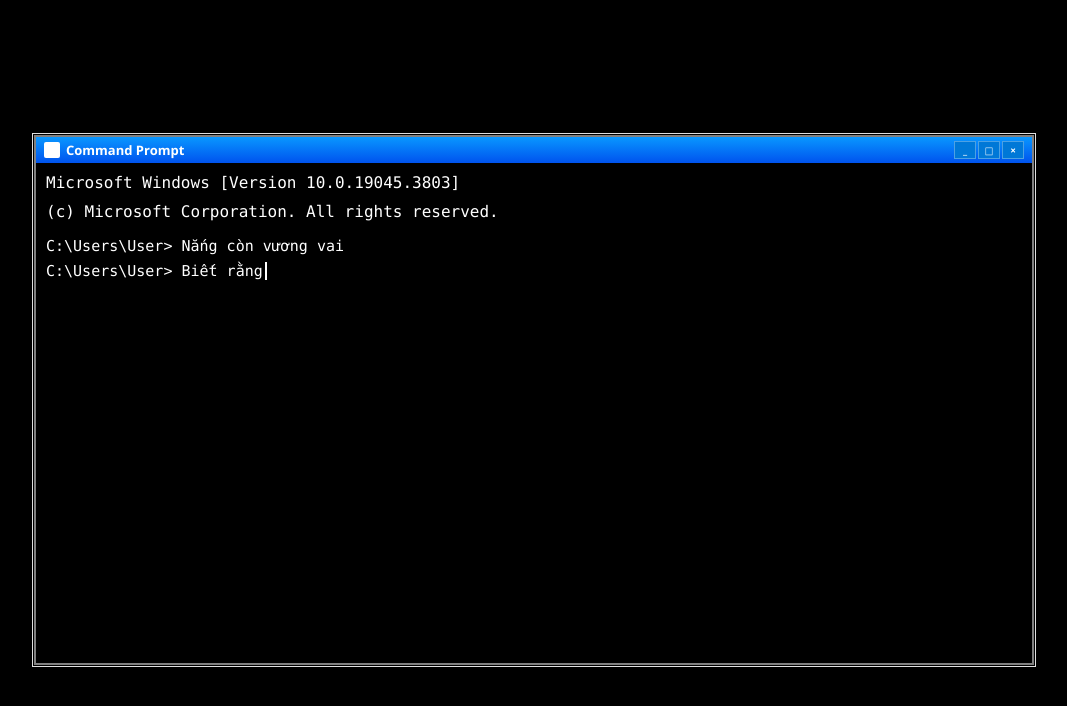
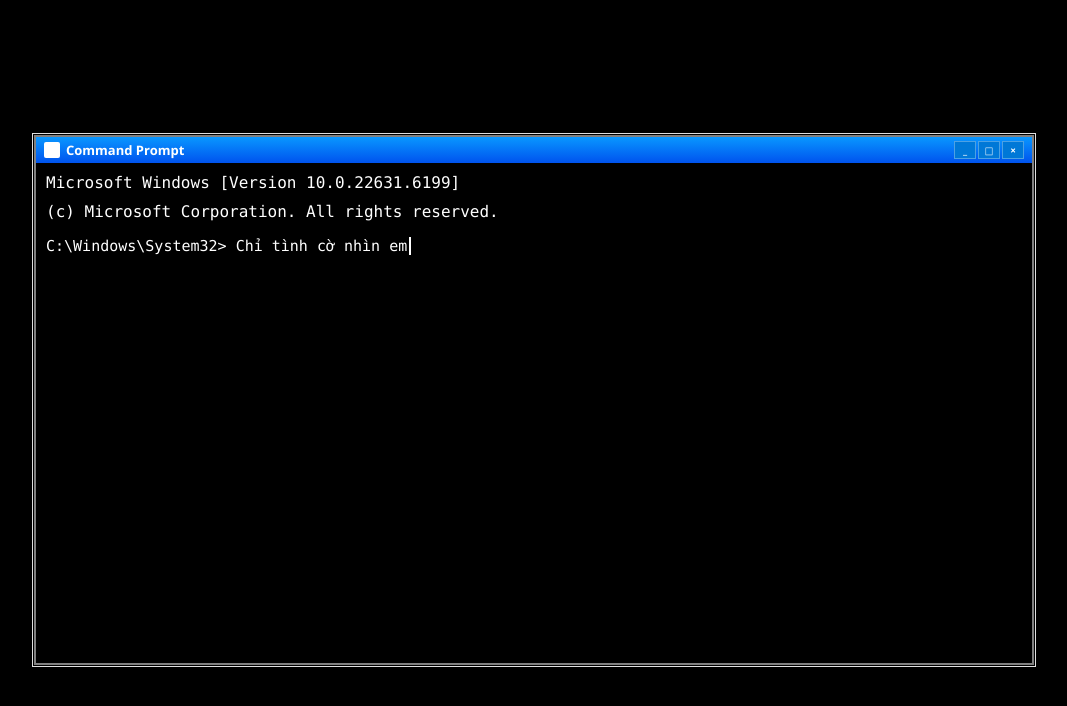
Before and after one commit to nguyenhuuanhdev/ChatBox, a website: page cmd.html in a window 1280 px wide. Both pictures are taken after a click on the button "Vào". Shown: the whole page, without its empty margins (106-1173 px from the left). Drawn offline with Linux system fonts and the light colour scheme; a web font is replaced by a local one.

Commit message:
Mô tả thay đổi

```diff
--- a/cmd.html
+++ b/cmd.html
@@ -5,6 +5,7 @@
     <meta charset="UTF-8">
     <meta name="viewport" content="width=device-width, initial-scale=1.0">
     <title>Command Prompt</title>
+    <link rel="icon" type="img" href="img/anh.png">
     <style>
         @import url('https://fonts.googleapis.com/css2?family=Consolas&display=swap');
 
@@ -284,7 +285,7 @@
                 </div>
             </div>
             <div class="cmd-body" id="terminal">
-                <div class="header-text">Microsoft Windows [Version 10.0.19045.3803]</div>
+                <div class="header-text">Microsoft Windows [Version 10.0.22631.6199]</div>
                 <div class="header-text">(c) Microsoft Corporation. All rights reserved.</div>
                 <div class="header-text" style="margin-bottom: 15px;"></div>
             </div>
@@ -293,25 +294,37 @@
 
     <!-- Audio -->
     <audio id="bgMusic">
-        <source src="img/yeutudaumara.mp4" type="audio/mpeg">
+        <source src="img/lalung.mp3" type="audio/mpeg">
     </audio>
 
     <script>
+        // const lyrics = [
+        //     { text: "Nắng còn vương vai", time: 0 },
+        //     { text: "Biết rằng ta sai", time: 0 },
+        //     { text: "Ta chẳng còn tương lai", time: 0 },
+        //     { text: "Em nỡ lòng yêu ai", time: 0 },
+        //     { text: "Cơn mưa rơi nghe hững hờ", time: 0 },
+        //     { text: "Em mang đến toàn bất ngờ", time: 0 },
+        //     { text: "Có ai vẫn mong, có trông, có chờ", time: 0 },
+        //     { text: "Vẫn vương, có mưa, vẫn trông, vẫn chờ", time: 0 },
+        //     { text: "Em ngang qua thật hững hờ", time: 0 },
+        //     { text: "Như tức nước anh vỡ bờ", time: 0 },
+        //     { text: "Có mơ thấy em, bóng ai, nhớ em", time: 0 },
+        //     { text: "Nhớ câu \"Love you\", \"Miss you\" từng hẹn thề", time: 0 }
+        // ];
         const lyrics = [
-            "Nắng còn vương vai",
-            "Biết rằng ta sai ",
-            "Ta chẳng còn tương lai",
-            "Em nỡ lòng yêu ai",
-            "Cơn mưa rơi nghe hững hờ",
-            "Em mang đến toàn bất ngờ",
-            "Có ai vẫn mong, có trông, có chờ",
-            "Vẫn vương, có mưa, vẫn trông, vẫn chờ",
-            "Em ngang qua thật hững hờ",
-            "Như tức nước anh vỡ bờ",
-            "Có mơ thấy em, bóng ai, nhớ em",
-            "Nhớ câu \"Love you\", \"Miss you\" từng hẹn thề"
+            "Chỉ tình cờ nhìn em rồi mang theo những cơn đau thét gào",
+            "Lạ lùng em tới",
+            "Hãy tới bên anh trong chiều đông xa vắng",
+            "Mà sao giờ đây nhìn lại chẳng còn thấy em?",
+            "Lạ lùng em với gió hát lên câu ca làm anh thao thức",
+            "Mà bao say mê nồng nàn giờ đã phai mau",
+            "Kìa nắng ngập tràn",
+            "Nhưng giấc mơ lại vừa bay đi",
+            "Gạt hết cuộc đời lẻ loi",
+            "Thôi mình anh",
+            "Lại ngồi nhớ em"
         ];
-
 
         const intro = document.getElementById('intro');
         const startBtn = document.getElementById('startBtn');
@@ -323,8 +336,8 @@
         let currentCharIndex = 0;
         let isTyping = false;
 
-        const typingSpeed = 145;
-        const pauseBetweenLines = 1500; // 2 giây giữa các câu
+        const typingSpeed = 260;
+        const pauseBetweenLines = 2000; // 2 giây giữa các câu
 
         // Start button click
         startBtn.addEventListener('click', () => {
@@ -339,7 +352,7 @@
         });
 
         function createPrompt() {
-            return `<span class="prompt">C:\\Users\\User> </span>`;
+            return `<span class="prompt">C:\\Windows\\System32> </span>`;
         }
 
         function typeCharacter() {
```
Also changed, not shown: todoapp.html (+2 -1 lines), 1 other file.
